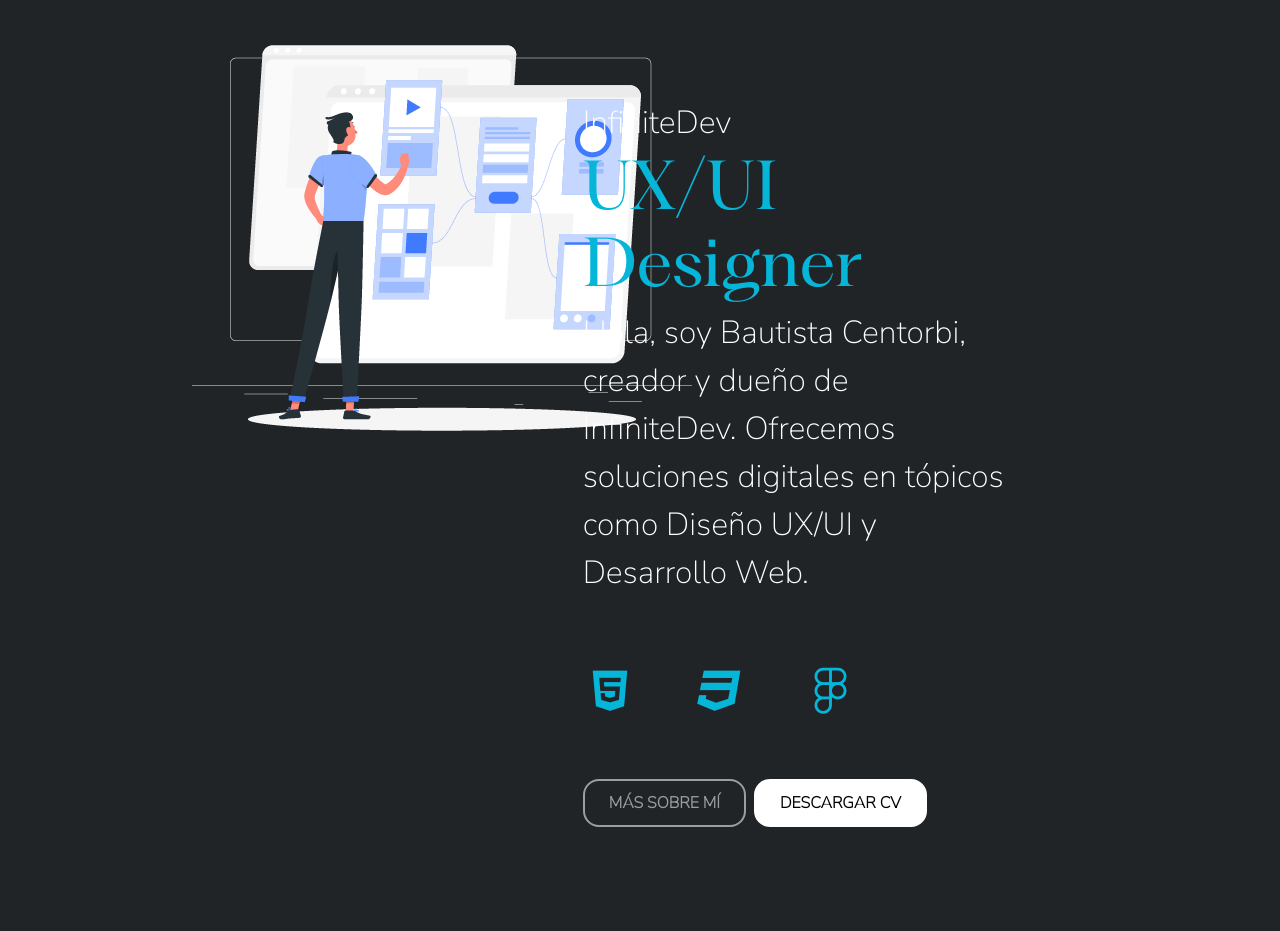
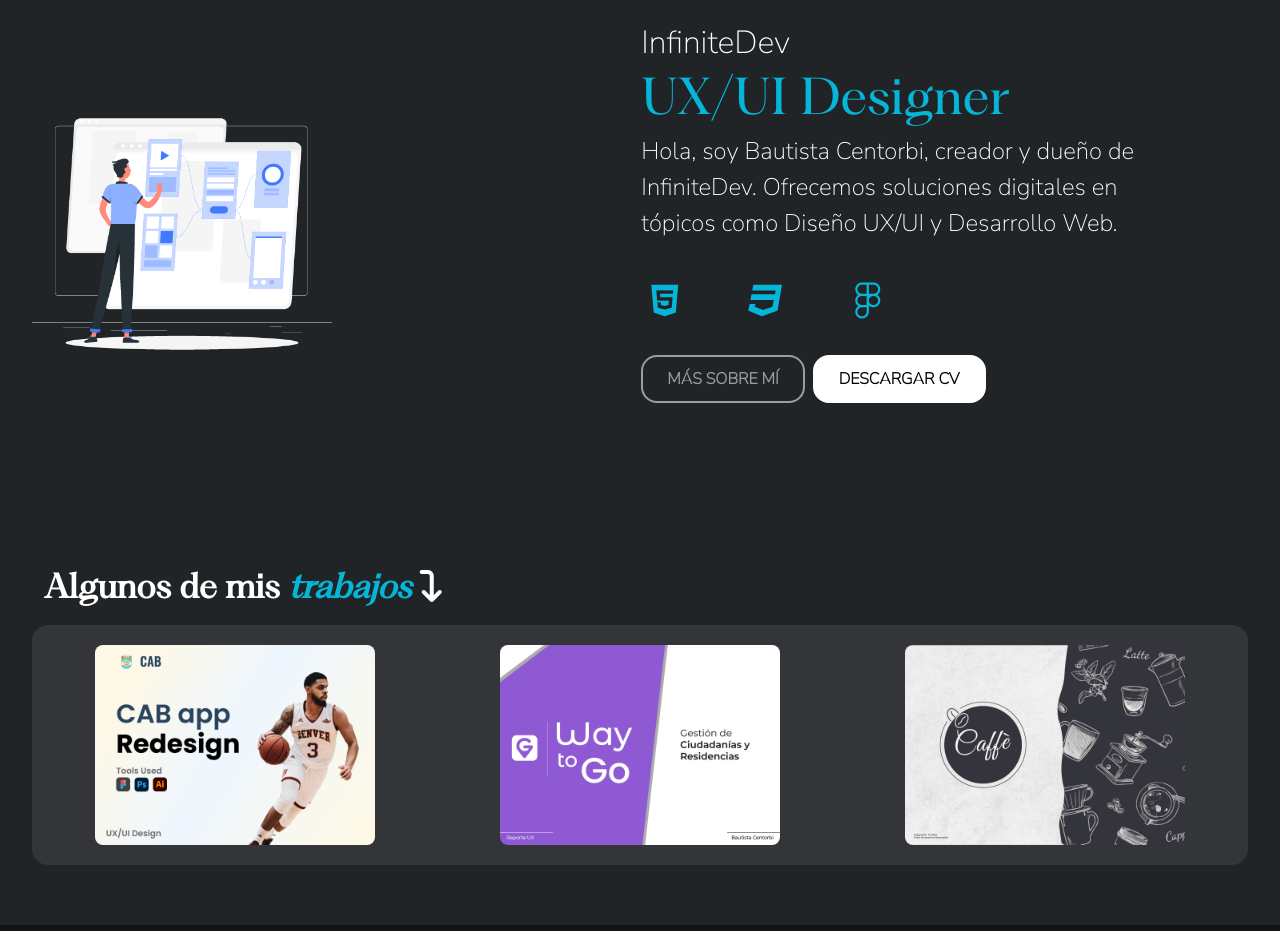
Before and after one commit to BautiCentorbi/PreEntrega3-CENTORBI, a plain HTML site: page index.html in a window 1280 px wide. Shown: the part 169-1100 px from the top of the page. Drawn offline with nearby package versions, Linux system fonts and the light colour scheme.

Commit message:
Index-Responsive-Desktop-md

```diff
--- a/css/styles.css
+++ b/css/styles.css
@@ -117,7 +117,7 @@
     color: #ffffff;
     display: flex;
     padding: 4rem 12rem;
-    align-items: center !important;
+    align-items: center;
 }
 main a{
     text-decoration: none;
@@ -756,11 +756,83 @@
 
 /* md-Desktop */
 
+@media (min-width: 1024px) {
 
+/* Home Page */
+
+    #Hero-container {
+        display: flex;
+        align-items: center;
+        justify-content: space-between;
+    }
+    #intro {
+        padding: 3rem 2rem;
+    }
+    #img-container img {
+        width: 300px;
+    }
+    #descripciones {
+        padding-left: 13rem;
+        padding-top: 2rem;
+        font-size: 2rem;
+        font-weight: 200;
+    }
+    #descripciones span {
+        color: #06b6d9;
+        font-size: 3rem;
+        font-weight: 1200;
+        font-family: "Fragment";
+    }
+    #descripciones p {
+        color: #ffffff;
+        font-size: 1.5rem;
+    }
+    .logos-container {
+        padding: 1rem 0;
+    }
+    .logos-container .logos {
+        font-size: 36px;
+        line-height: 36px;
+    }
+    #projects {
+        margin: 0px;
+        width: 100%;
+        display: flex;
+    }
+    #projects-info-container {
+        padding: 20px;
+        width: 100%;
+        margin: auto;
+        flex-wrap: wrap;
+    }
+    #projects-container {
+        margin: auto;
+        padding: 0;
+    }
+    #a-link-projects {
+        margin: auto;
+        padding: 20px;
+        display: flex !important;
+        flex-wrap: wrap;
+        justify-content: center;
+    }
+    #a-link-projects a img {
+        align-items: center;
+        justify-content: center;
+    }
+    #a-link-projects img {
+        width: 280px;
+    }
+
+/* About Page */
+
+
+
+}
 
 /* Tablet View */
 
-@media (min-width: 768px) and (max-width: 1024px) {
+@media (min-width: 768px) and (max-width: 1023px) {
 
     /* Home Page */
 
@@ -890,12 +962,16 @@
         display: n;
     }
     #projects {
-    max-width: 1500px;
-    margin: none;
-    padding-bottom: 40px;
+        margin: 0px;
+        width: 100%;
+        display: flex;
+        padding-bottom: 40px;
     }
     #projects-info-container {
-    width: 100%;
+        padding: 20px;
+        width: 100%;
+        margin: auto;
+        flex-wrap: wrap;
     }
     #projects-info-container h2 {
     font-family: "Fragment";
@@ -911,17 +987,12 @@
     align-items: center;
     }
     #projects-container {
-    width: 100vw;
-    display: flex;
-    align-items: center;
-    padding: 60px;
-    border-radius: 16px;
-    background-color: #333538;
-    transition: all 0.3s ease;
+        margin: auto;
+        padding: 0;
     }
     #projects-container img {
     border-radius: 8px;
-    transition: all 0.3s ease
+    transition: all 0.3s ease;
     }
     #projects-container a div {
     display: block;
@@ -935,9 +1006,14 @@
     transition: all 0.3s ease
     }
     #a-link-projects img {
-        width: 250px;
+        width: 350px;
         align-items: center;
         padding-bottom: 20px;
+        margin: auto;
+        padding: 20px;
+        display: flex !important;
+        flex-wrap: wrap;
+        justify-content: center;
     }
     #a-link-projects :hover{
     filter: brightness(0.7);
--- a/index.html
+++ b/index.html
@@ -55,11 +55,11 @@
     <main>
         <!-- Sección descriptiva + CV + More Info -->
         <section class="container-fluid" id="intro">
-            <div class="row">
-                <div id="img-container" class="col-lg-4 col-md-12 col-sm-0">
+            <div id="Hero-container" class="row">
+                <div id="img-container" class="col-xl-4 col-lg-2 col-md-12 col-sm-0">
                     <img  alt="Ilustración descriptiva de un diseñador ux/ui." src="./multimedia/img/ilustracion1.png" width="500" height="auto">
                 </div>
-                <div id="descripciones" class="col-lg-8 col-md-12 col-sm-12">
+                <div id="descripciones" class="col-xl-8 col-lg-10 col-md-12 col-sm-12">
                     <div class="brand-name">InfiniteDev</div>
                     <h1>
                         <span>UX/UI Designer</span>
```
Also changed, not shown: pages/about.html (+4 -4 lines).
